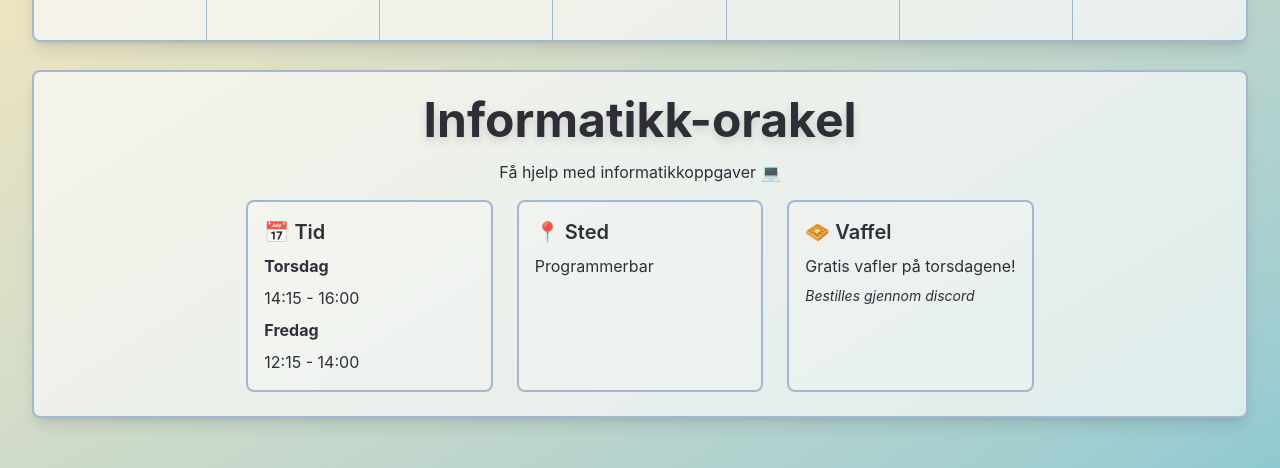
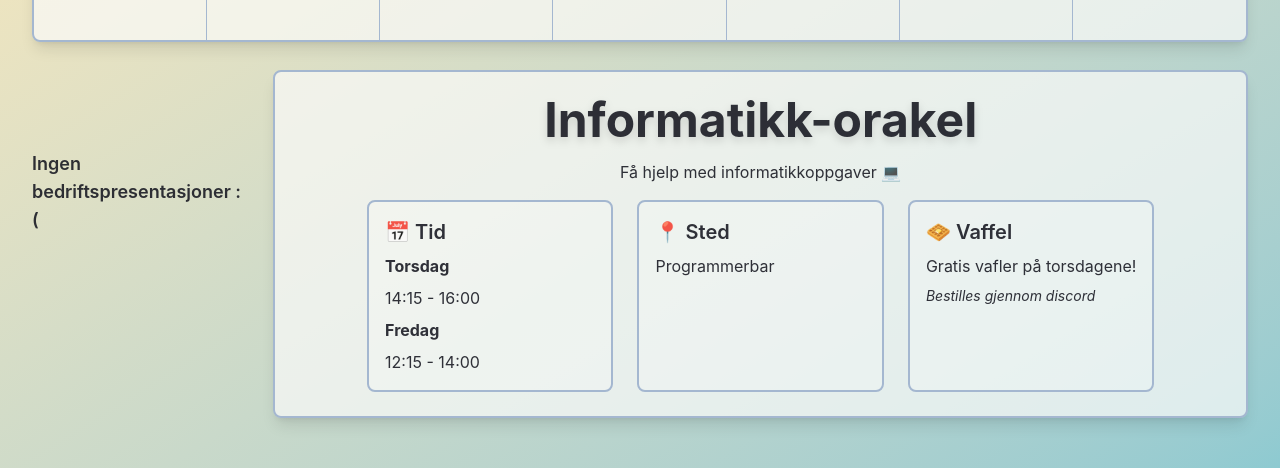
Before and after one commit to echo-webkom/echo-screen, a React (Vite) app: page / in a window 1280 px wide. Shown: the part 290-758 px from the top of the page. Built offline with nearby package versions, Linux system fonts and the light colour scheme; no server answers.

Commit message:
Activate bedpres countdown again

```diff
--- a/src/pages/calendar-screen.tsx
+++ b/src/pages/calendar-screen.tsx
@@ -1,3 +1,4 @@
+import BedpressCountDown from "../components/bedpress-count-down";
 import Calendar from "../components/calendar";
 import { Orakel } from "../components/orakel";
 import TodaysBirthdays from "../components/todays-birthdays";
@@ -7,7 +8,7 @@ export const CalendarScreen = () => {
     <div className="w-full h-full flex flex-col gap-7">
       <Calendar />
       <div className="flex gap-7">
-        {/* <BedpressCountDown /> */}
+        <BedpressCountDown />
         <Orakel />
         <TodaysBirthdays />
       </div>
```
